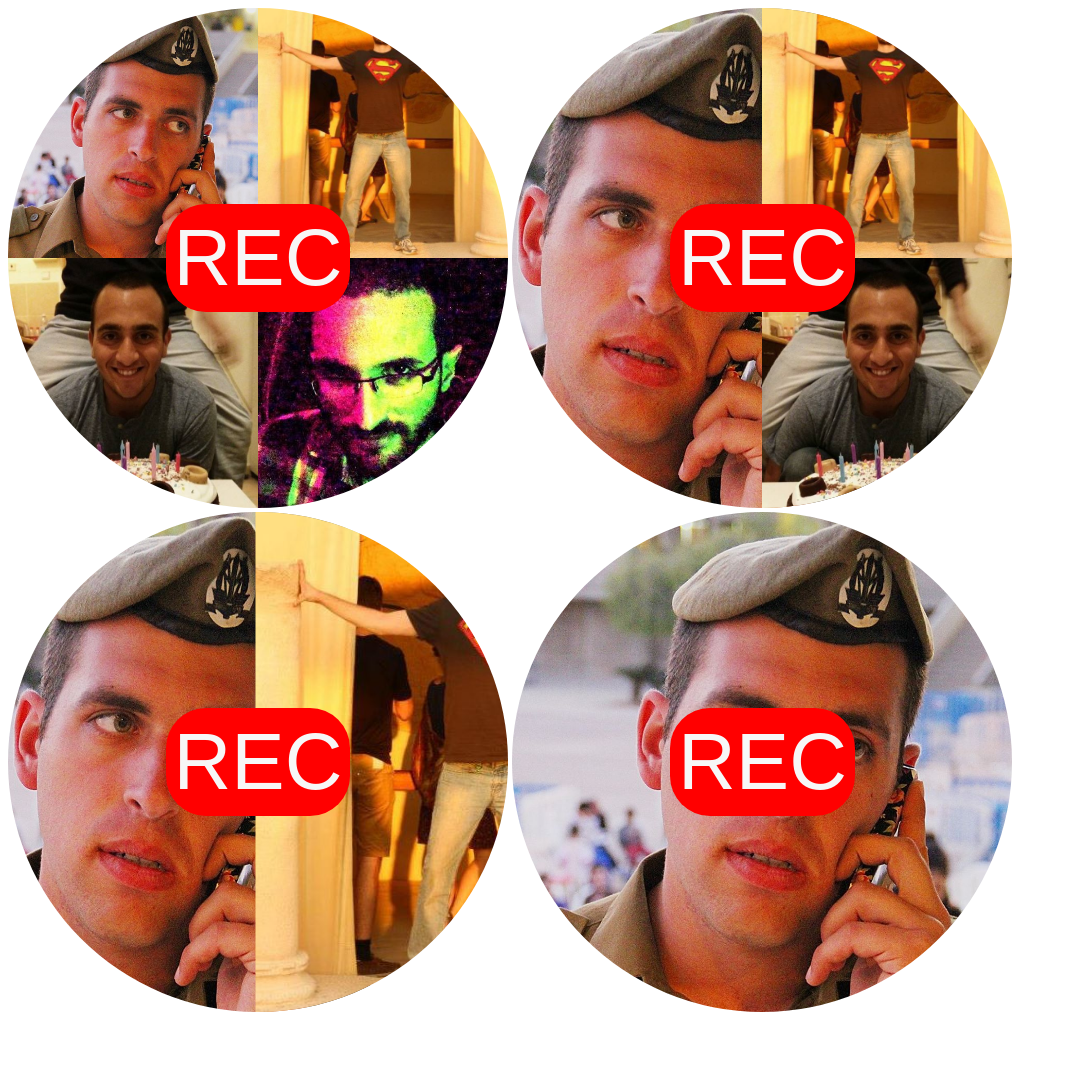
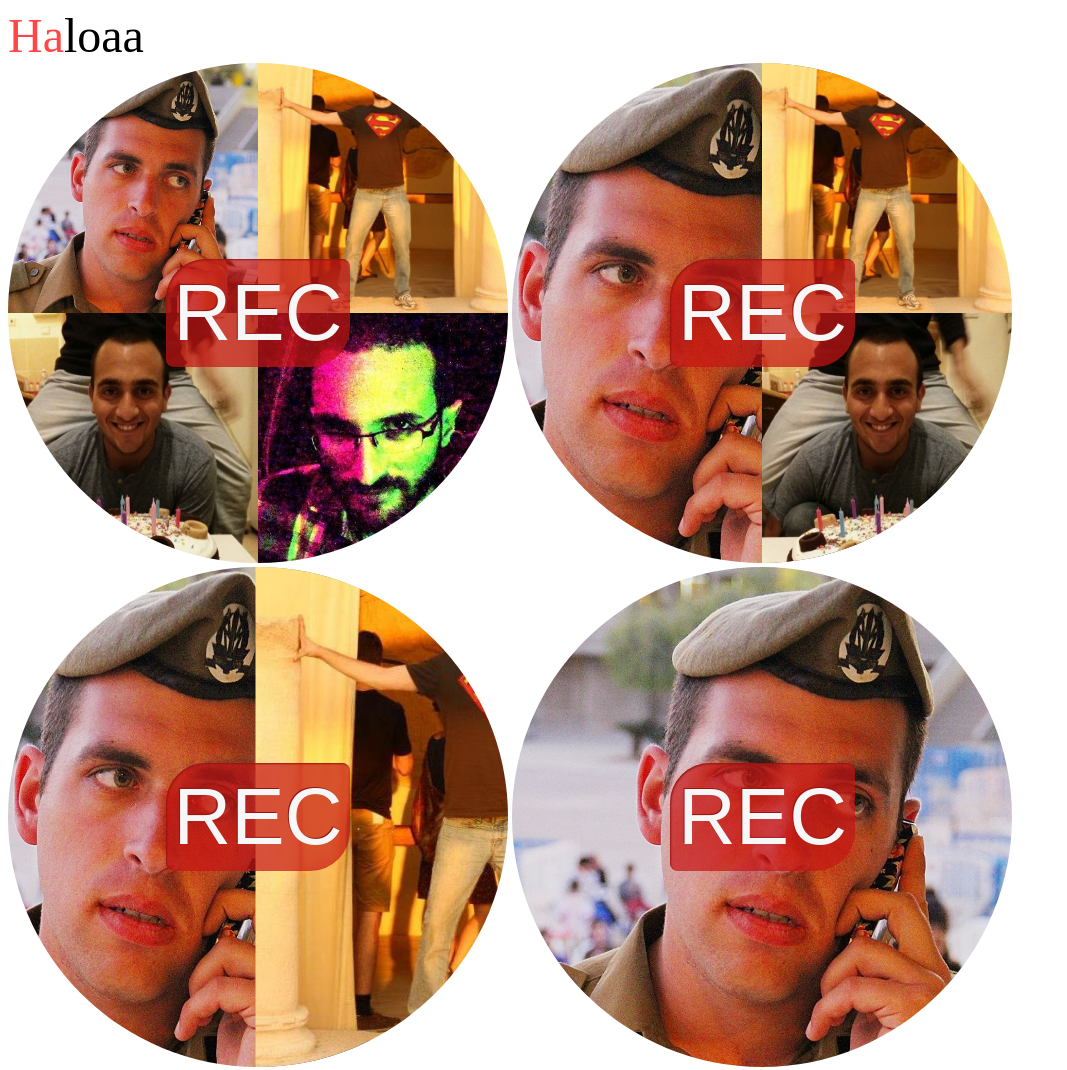
Before and after one commit to deanshub/ahhcapellapp, a plain HTML site: page templates/recording.html in a window 1280 px wide. Shown: the whole page, without its empty margins (0-1067 px from the left). Before the commit the page ends 1024 px from the top, so only its background shows below. Drawn offline with Linux system fonts and the light colour scheme; a web font is replaced by a local one.

Commit message:
New Style

```diff
--- a/templates/recording.html
+++ b/templates/recording.html
@@ -1,8 +1,10 @@
 <html>
 <head>
   <style>
+		@import url(http://fonts.googleapis.com/earlyaccess/opensanshebrew.css);
+
 		html, body {
-			font-family: Arial;
+			font-family: 'Open Sans Hebrew', Arial;
 		}
 
     #people {
@@ -47,6 +49,7 @@
 
     #floating-exclamation {
       position: absolute;
+			font-weight: 100;
       display: flex;
       color: #f7f7f7;
       font-size: 5em;
@@ -58,9 +61,11 @@
 
 		#floating-exclamation > span {
 			display: block;
-			background-color: red;
+			background-color: rgba(200, 20, 20, 0.7);
 			padding: 0.1em;
-			border-radius: 0.5em;
+			border-radius: 0.5em 0.1em;
+			text-shadow: -1px -1px rgba(150, 20, 20, 1);
+			box-shadow: inset 1px 1px 2px rgba(150, 20, 20, 1);
 		}
 
 		.inline {
@@ -68,17 +73,44 @@
 		}
 
 		#people:hover > .images {
-			-webkit-animation: rotate 5s linear;
+			-webkit-animation: rotate 5s infinite linear;
 			border-radius: 100%;
 		}
 
 		@-webkit-keyframes rotate {
-	    from {-webkit-transform: rotate(0deg), scale(1); border-radius: 100%; }
-	    to {-webkit-transform: rotate(360deg) scale(1); border-radius: 100%; }
+	    from {
+				/*-webkit-transform: rotate(0deg), scale(1);*/
+				border-radius: 100%;
+				left: 100px;
+			}
+	    to {
+				/*-webkit-transform: rotate(360deg) scale(1);*/
+				border-radius: 100%;
+				left: 200px;
+			}
+		}
+
+		.logo {
+			font-family: 'Open Sans Hebrew';
+			display: block;
+			font-size: 3em;
+		}
+
+		.logo::before {
+			content: 'Ha';
+			color: #ff4747;
+			font-weight: 400;
+		}
+
+		.logo::after {
+			content: 'loaa';
+			font-weight: 100;
 		}
   </style>
 </head>
 <body>
+	<span class="logo"></span>
+
 	<div id="people" class="four inline">
 		<span id="floating-exclamation"><span>REC</span></span>
 		<div class="images">
@@ -97,7 +129,7 @@
 			<div style="background-image: url(kfir.jpg)"></div>
 		</div>
 	</div>
-
+<br />
 	<div id="people" class="two inline">
 		<span id="floating-exclamation"><span>REC</span></span>
 		<div class="images">
```
